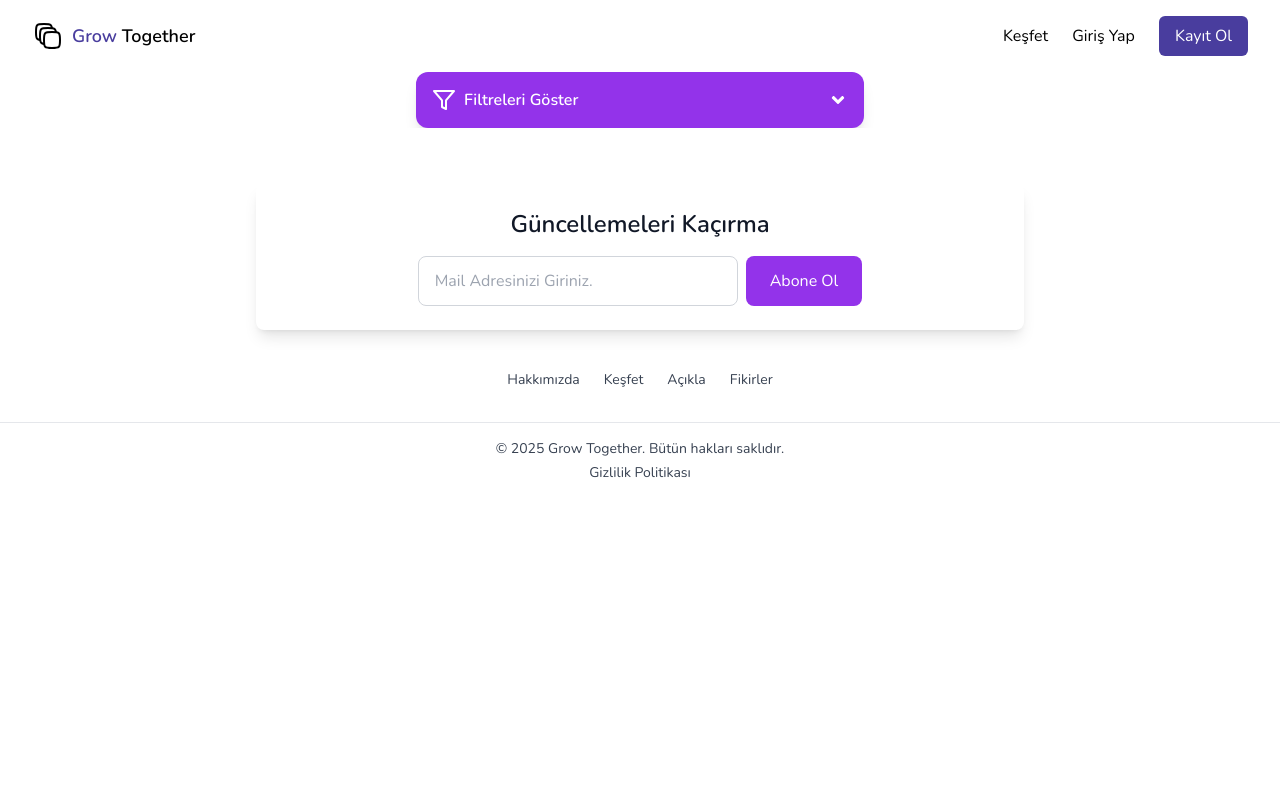
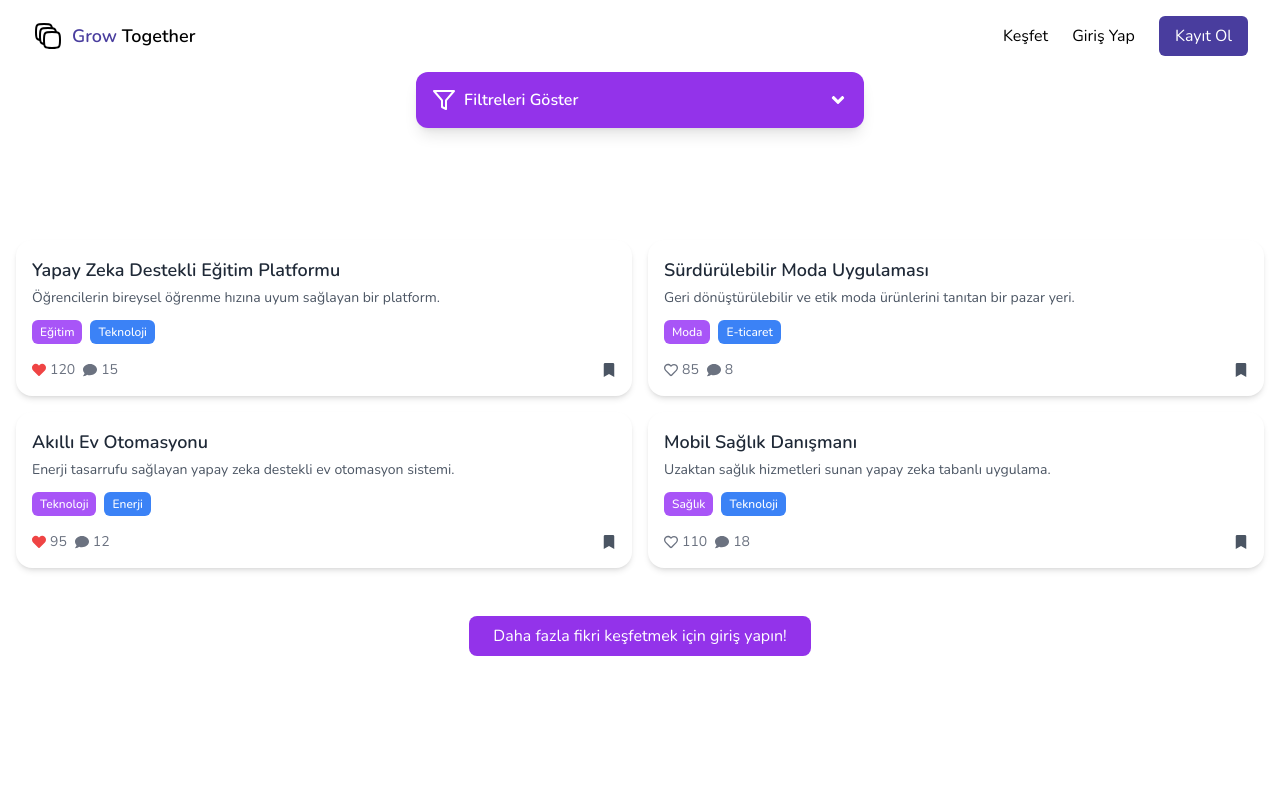
Before and after one commit to poyrazavsever/hackathon_ideacube, a Next.js app: page /discover in a window 1280 px wide. Shown: the top 800 px of the page. Built offline with nearby package versions, Linux system fonts and the light colour scheme.

Commit message:
fix: fixed idea cards in idea section home page

```diff
--- a/components/Home/Ideas.jsx
+++ b/components/Home/Ideas.jsx
@@ -48,7 +48,7 @@
       </h2>
       <div className="flex flex-wrap gap-6 justify-center">
         {ideas.map((idea, index) => (
-          <IdeaCard key={index} {...idea} />
+          <IdeaCard key={index} title={idea.title} description={idea.description} needs={idea.needs}/>
         ))}
       </div>
       <div className="flex justify-center mt-8">
--- a/components/IdeaCard.jsx
+++ b/components/IdeaCard.jsx
@@ -1,7 +1,7 @@
 import React from "react";
 import { FaCheckSquare } from "react-icons/fa";
 
-const IdeaCard = ({ title, description, needs }) => {
+const IdeaCard = ({ title, description, needs = [] }) => {
   return (
     <div className="bg-white shadow-lg rounded-xl p-6 w-full max-w-md hover:shadow-2xl transition-all cursor-pointer">
       <h3 className="text-lg font-semibold mb-2">{title}</h3>
--- a/pages/discover/index.js
+++ b/pages/discover/index.js
@@ -1,4 +1,5 @@
 import FilterBar from '@/components/Discover/FilterBar'
+import IdeaCards from '@/components/Discover/IdeaCards'
 import React from 'react'
 
 const Discover = () => {
@@ -6,6 +7,7 @@
     <div>
 
         <FilterBar/>
+        <IdeaCards/>
 
     </div>
   )
```
